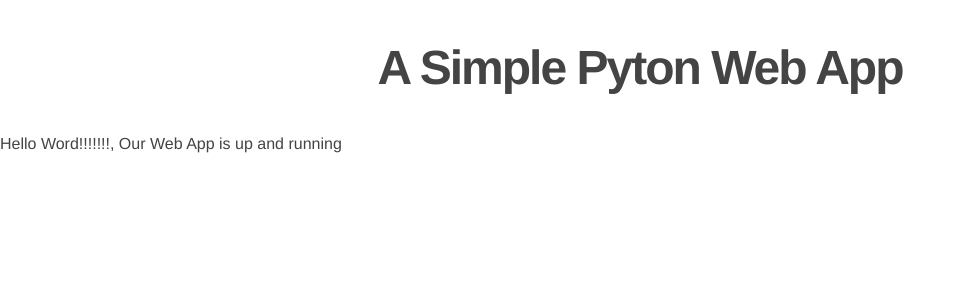
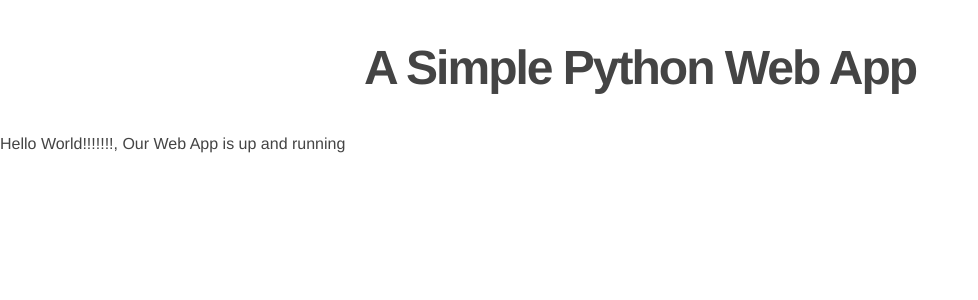
Before and after one commit to swaydevstan/deploy-article, a Flask app: page / in a window 1280 px wide. Shown: the part 35-335 px from the top of the page, without its empty margins (0-978 px from the left). Run offline with Flask 2, Linux system fonts and the light colour scheme.

Commit message:
fix typo on homepage

```diff
--- a/templates/index.html
+++ b/templates/index.html
@@ -10,8 +10,8 @@
     {%extends "templates.html" %}
     {% block content %}
 
-    <h2>A Simple Pyton Web App</h2>
-    <p>Hello Word!!!!!!!, Our Web App is up and running</p>
+    <h2>A Simple Python Web App</h2>
+    <p>Hello World!!!!!!!, Our Web App is up and running</p>
     {% endblock %}
 
 </body>
```
